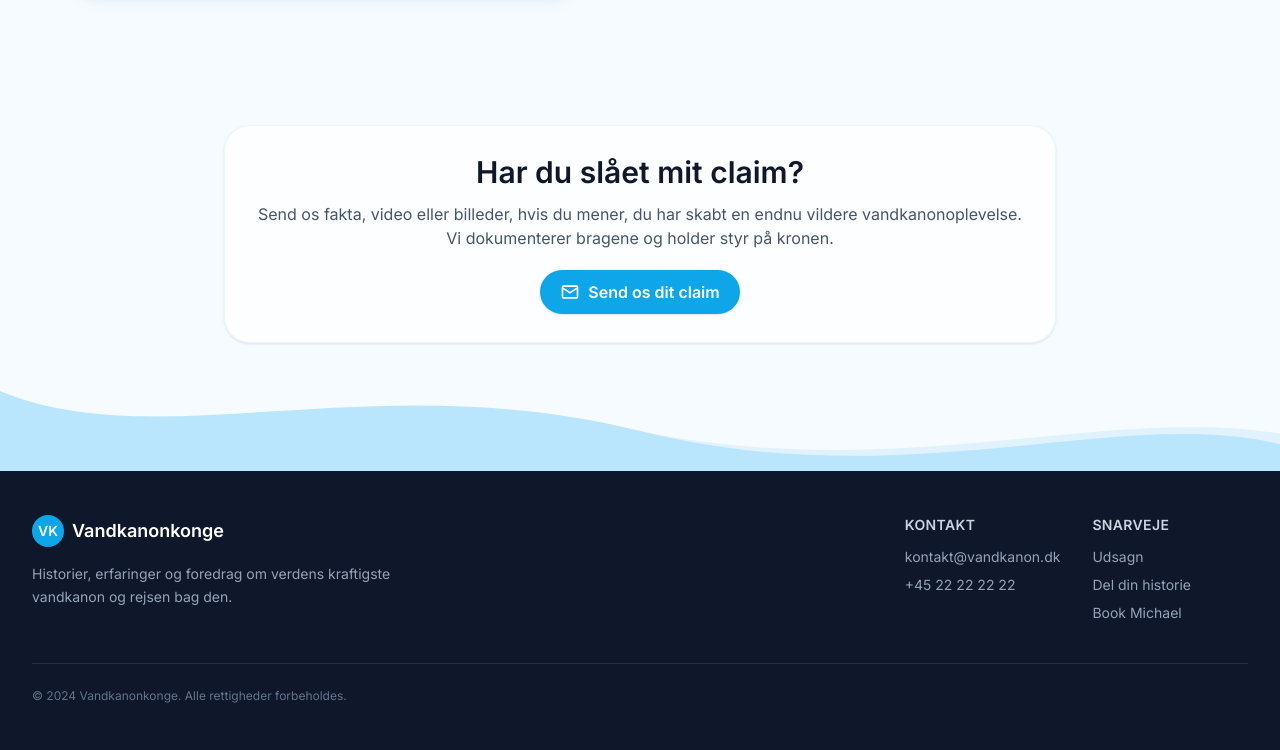
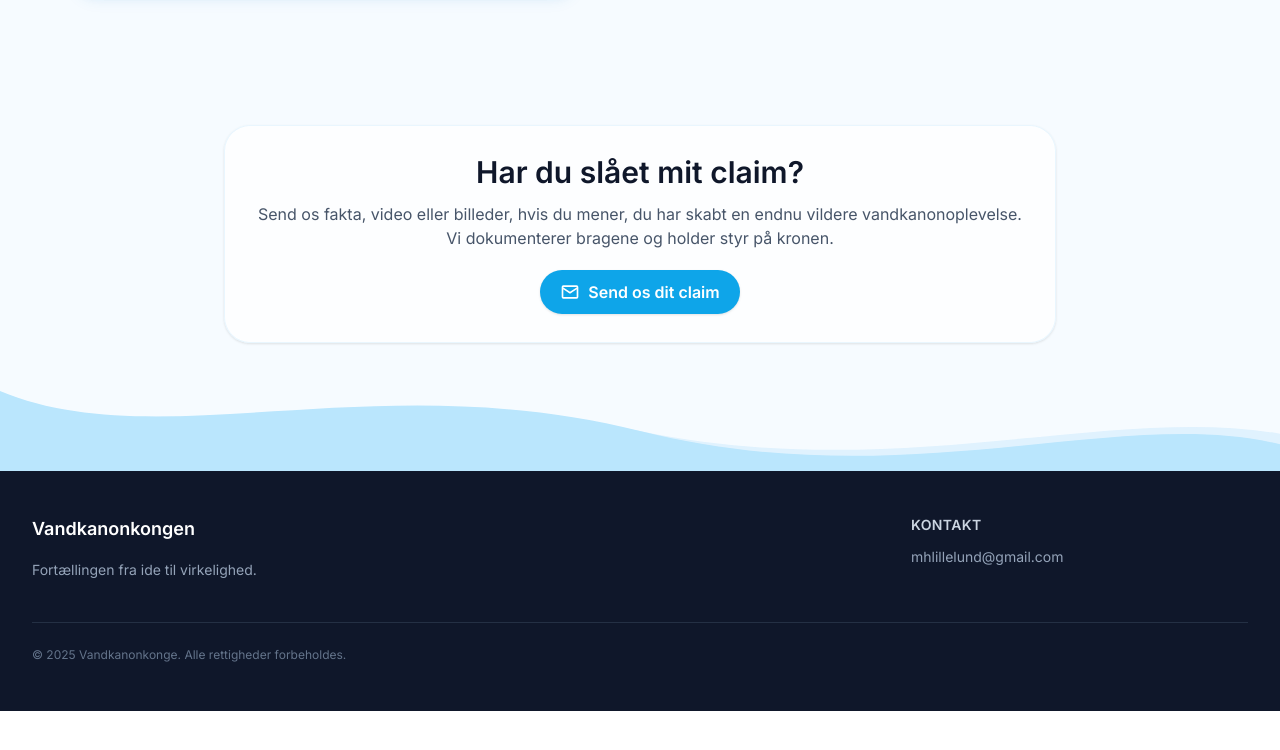
Before and after one commit to MadsMMP/Hjemmeside-2233, a plain HTML site: page index.html in a window 1280 px wide. Shown: the part 1968-2718 px from the top of the page. After the commit the page ends 2679 px from the top, so only its background shows below. Drawn offline with nearby package versions, Linux system fonts and the light colour scheme.

Commit message:
Update index.html

```diff
--- a/index.html
+++ b/index.html
@@ -222,7 +222,7 @@
           <!-- Copy -->
           <div>
             <h1 class="mt-5 font-display text-4xl sm:text-5xl font-bold tracking-tight text-slate-900">
-              Vandkanonkongen
+              Verdens Første Vandkanonkonge
             </h1>
             <p class="mt-4 text-lg leading-relaxed text-slate-700">
               Her kan du læse om rejsen til verdens første vandkanonkonge.
@@ -438,30 +438,22 @@
         <div class="flex flex-col gap-8 lg:flex-row lg:items-start lg:justify-between">
           <div class="max-w-sm">
             <a href="#top" class="inline-flex items-center gap-2 text-white font-semibold text-lg">
-              <span class="inline-flex h-8 w-8 items-center justify-center rounded-full bg-brand-500 text-sm font-bold">VK</span>
-              <span>Vandkanonkonge</span>
+              <span>Vandkanonkongen</span>
             </a>
-            <p class="mt-4 text-sm text-slate-400 leading-relaxed">Historier, erfaringer og foredrag om verdens kraftigste vandkanon og rejsen bag den.</p>
+            <p class="mt-4 text-sm text-slate-400 leading-relaxed">Fortællingen fra ide til virkelighed.</p>
           </div>
           <div class="grid gap-8 sm:grid-cols-2">
             <div>
               <h3 class="text-sm font-semibold uppercase tracking-wide text-slate-300">Kontakt</h3>
               <ul class="mt-3 space-y-2 text-sm text-slate-400">
-                <li><a href="mailto:kontakt@vandkanon.dk" class="hover:text-white transition">kontakt@vandkanon.dk</a></li>
-                <li><a href="tel:+4522222222" class="hover:text-white transition">+45 22 22 22 22</a></li>
+                <li><a href="mailto:mhlillelund@gmail.com" class="hover:text-white transition">mhlillelund@gmail.com</a></li>
               </ul>
             </div>
             <div>
-              <h3 class="text-sm font-semibold uppercase tracking-wide text-slate-300">Snarveje</h3>
-              <ul class="mt-3 space-y-2 text-sm text-slate-400">
-                <li><a href="#claims" class="hover:text-white transition">Udsagn</a></li>
-                <li><a href="#record-callout" class="hover:text-white transition">Del din historie</a></li>
-                <li><a href="mailto:kontakt@vandkanon.dk" class="hover:text-white transition">Book Michael</a></li>
-              </ul>
             </div>
           </div>
         </div>
-        <div class="mt-10 border-t border-slate-700/60 pt-6 text-xs text-slate-500">&copy; 2024 Vandkanonkonge. Alle rettigheder forbeholdes.</div>
+        <div class="mt-10 border-t border-slate-700/60 pt-6 text-xs text-slate-500">&copy; 2025 Vandkanonkonge. Alle rettigheder forbeholdes.</div>
       </div>
     </footer>
 
```
